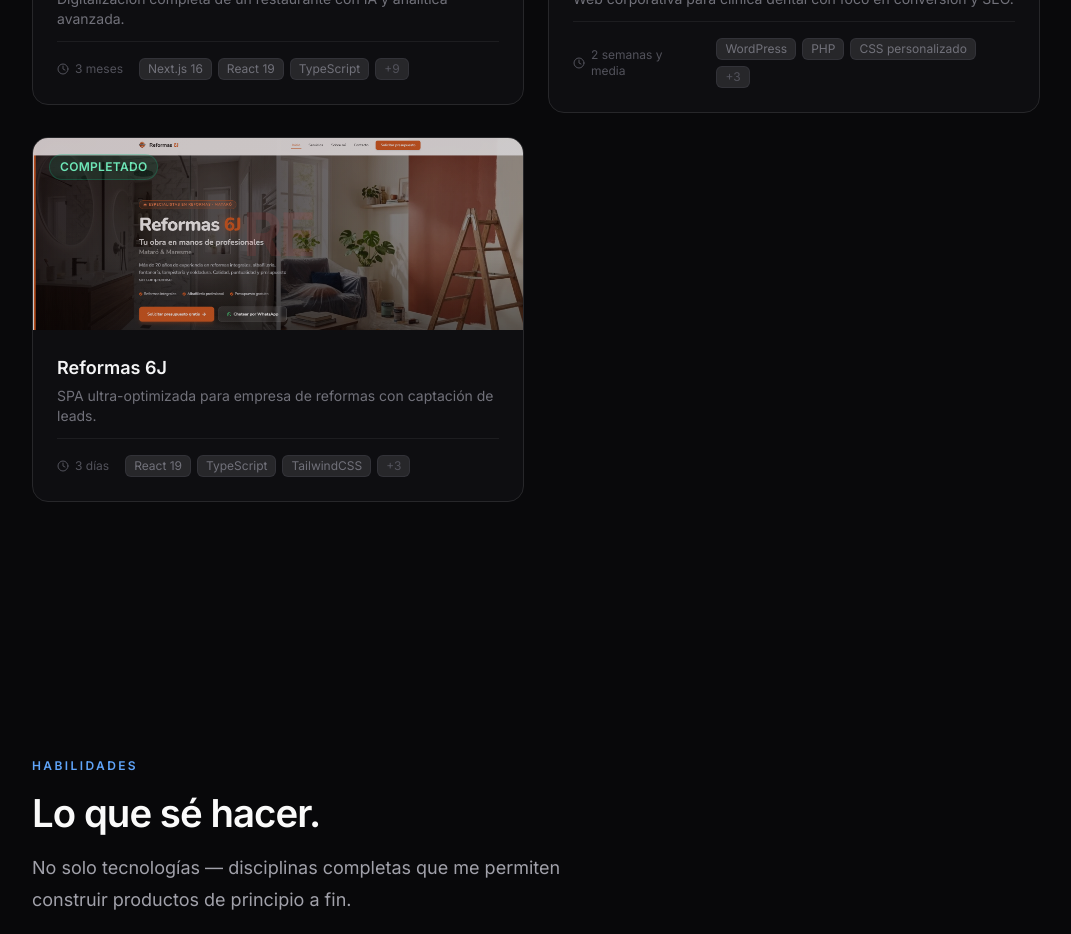
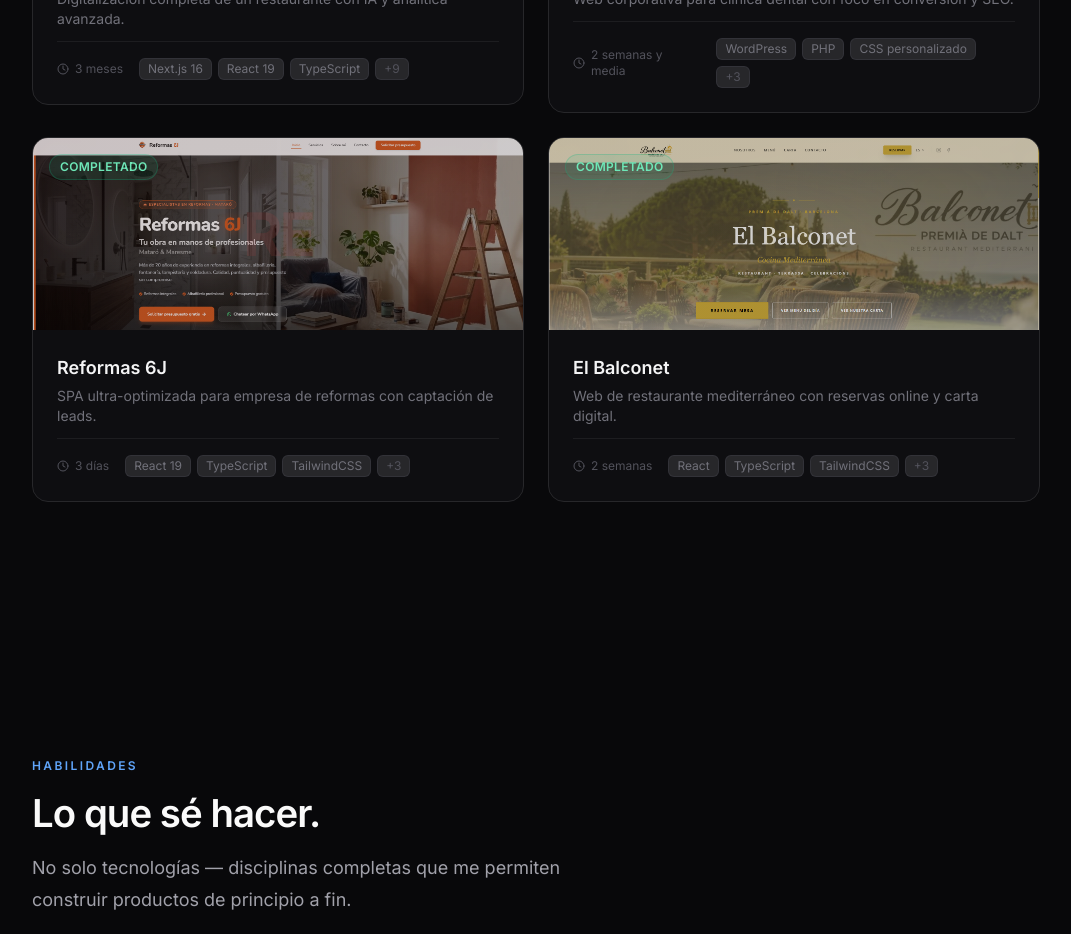
Before and after one commit to Abilio1998/portafolio, a React (Vite) app: page / in a window 1280 px wide. Shown: the part 3060-3994 px from the top of the page, without its empty margins (104-1175 px from the left). Built offline with nearby package versions, Linux system fonts and the light colour scheme.

Commit message:
feat: add El Balconet project to portfolio

```diff
--- a/src/data/projects.ts
+++ b/src/data/projects.ts
@@ -159,6 +159,42 @@
     url: 'https://www.reformas6j.com',
     order: 4,
   },
+  {
+    id: 'elbalconet',
+    title: 'El Balconet',
+    tagline: 'Web de restaurante mediterráneo con reservas online y carta digital.',
+    type: 'web',
+    status: 'completed',
+    duration: '2 semanas',
+    year: '2026',
+    problem:
+      'El Balconet, restaurante mediterráneo en Premià de Dalt, necesitaba una presencia digital a la altura de su terraza y su cocina: mostrar su carta y menú del día, y permitir reservar mesa sin depender del teléfono.',
+    solution:
+      'Diseño y desarrollo de una web elegante y cálida, alineada con la identidad de marca, con hero inmersivo, carta y menú del día, y un sistema de reservas online con selección de fecha, comensales, ubicación (interior o terraza) y horario.',
+    result:
+      'El restaurante dispone de una web profesional y multilenguaje que transmite su ambiente desde el primer segundo y convierte visitas en reservas de forma directa, simplificando la gestión del día a día.',
+    technologies: [
+      'React', 'TypeScript', 'TailwindCSS', 'Framer Motion',
+      'Supabase', 'Vite',
+    ],
+    features: [
+      'Sistema de reservas online',
+      'Selección interior / terraza',
+      'Carta y menú del día',
+      'Sistema multilenguaje',
+      'Diseño alineado con la marca',
+      'Responsive completo',
+      'Enlaces a redes sociales',
+    ],
+    imageFolder: 'Elbalconet',
+    heroImage: 'El-balconet-premia-de-dalt.png',
+    images: [
+      'El-balconet-premia-de-dalt.png',
+      'El-balconet-premia-de-dalt-reservar.png',
+    ],
+    accentColor: '#d4af37',
+    order: 5,
+  },
 ];
 
 export function getProjectById(id: string): Project | undefined {
```
Also changed, not shown: public/projects/Elbalconet/El-balconet-premia-de-dalt-reservar.png (added), public/projects/Elbalconet/El-balconet-premia-de-dalt.png (added).
